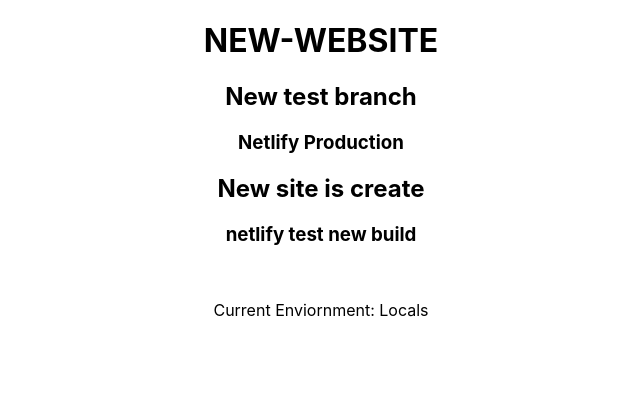
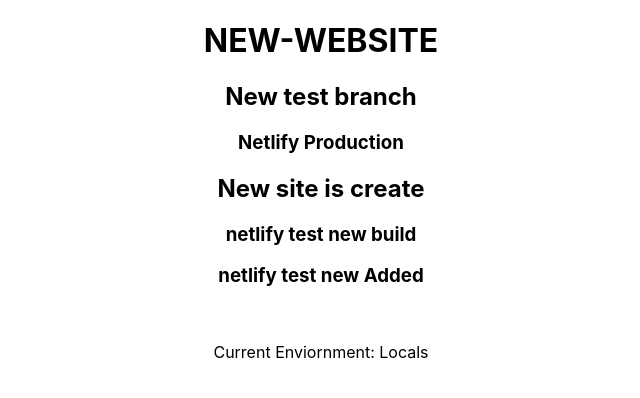
Before and after one commit to saurabhgola/testwebsite, a React (Create React App) app: page / in a window 1280 px wide. Shown: the top 398 px of the page, without its empty margins (319-959 px from the left). Built offline with nearby package versions, Linux system fonts and the light colour scheme.

Commit message:
test that test build Added

```diff
--- a/src/App.js
+++ b/src/App.js
@@ -9,6 +9,8 @@
      <h3>Netlify Production</h3>
      <h2>New site is create</h2>
      <h3>netlify test new build</h3>
+     <h3>netlify test new Added</h3>
+
       <br/>
       <p className="App-intro">Current Enviornment: {process.env.REACT_APP_ENVIORNMENT}</p>
  <br/>
```
Also changed, not shown: 1 other file (tests, documents, lock files or other folders).
